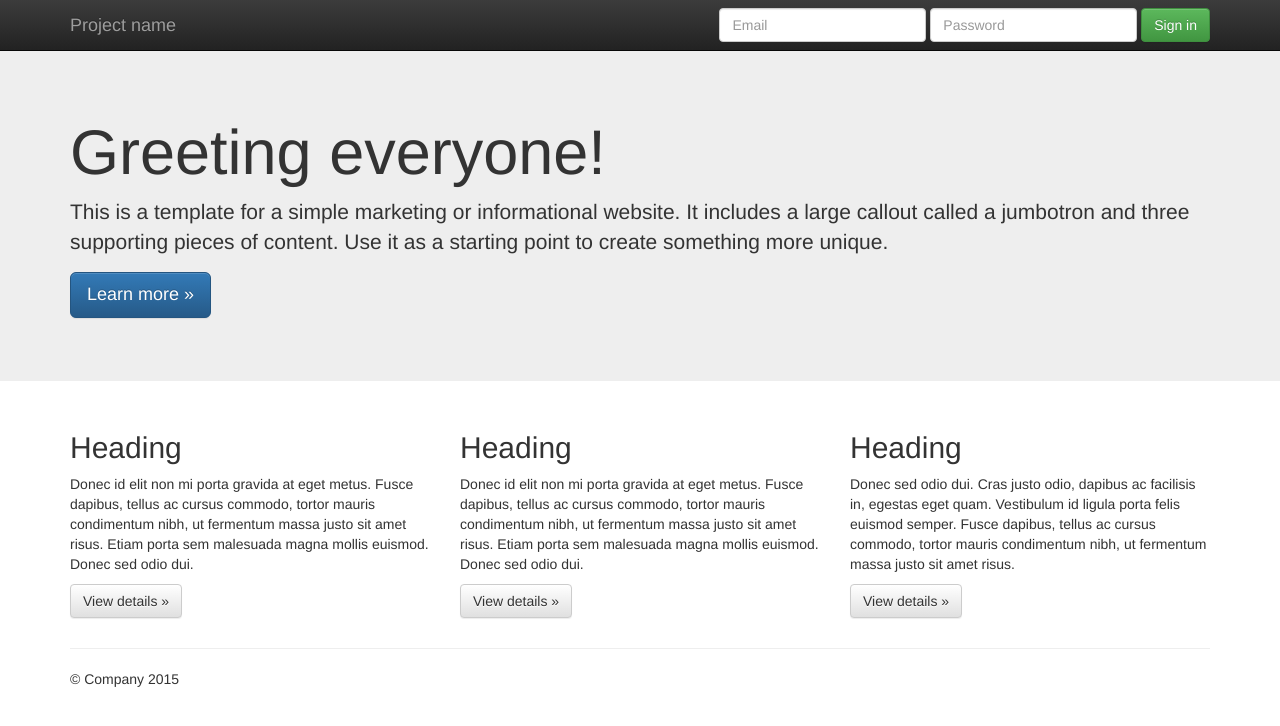
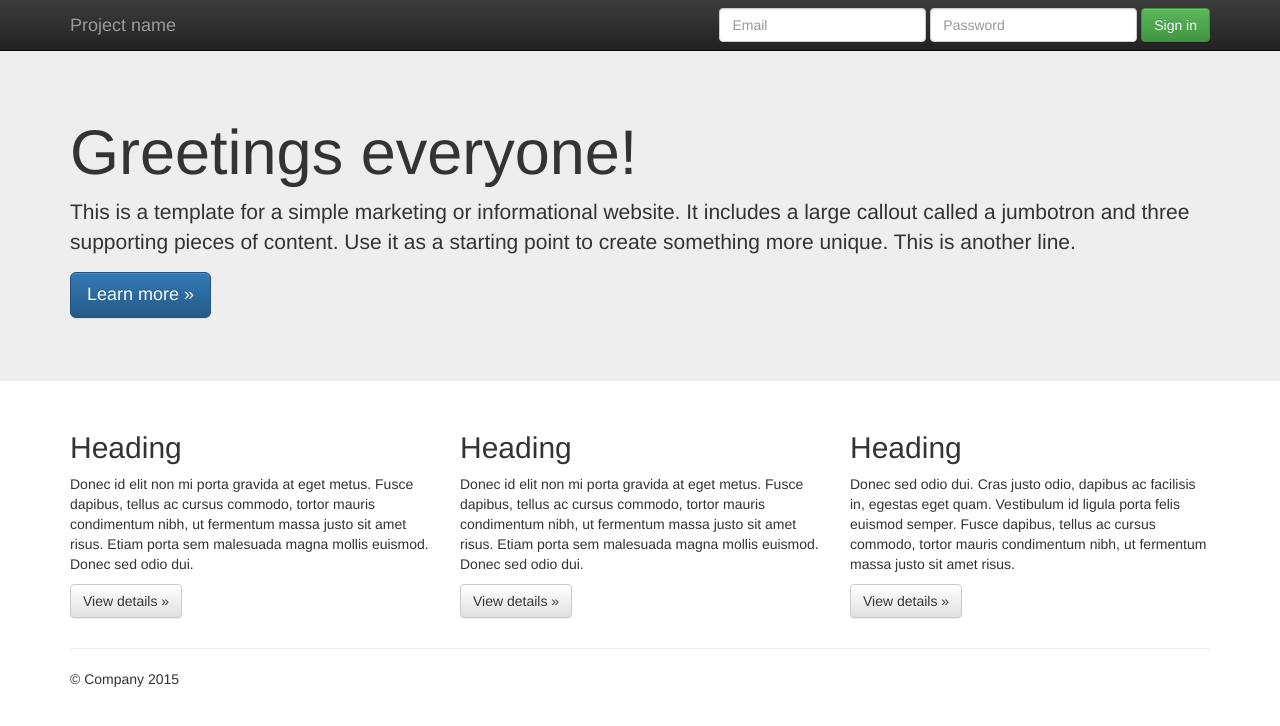
Before and after one commit to ryanandmallory/webpage, a plain HTML site: page initializr/index.html in a window 1280 px wide. Drawn offline with nearby package versions, Linux system fonts and the light colour scheme.

Commit message:
not sure what's going on

```diff
--- a/initializr/index.html
+++ b/initializr/index.html
@@ -55,8 +55,8 @@
     <!-- Main jumbotron for a primary marketing message or call to action -->
     <div class="jumbotron">
       <div class="container">
-        <h1>Greeting everyone!</h1>
-        <p>This is a template for a simple marketing or informational website. It includes a large callout called a jumbotron and three supporting pieces of content. Use it as a starting point to create something more unique.</p>
+        <h1>Greetings everyone!</h1>
+        <p>This is a template for a simple marketing or informational website. It includes a large callout called a jumbotron and three supporting pieces of content. Use it as a starting point to create something more unique. This is another line.</p>
         <p><a class="btn btn-primary btn-lg" href="#" role="button">Learn more &raquo;</a></p>
       </div>
     </div>
```
